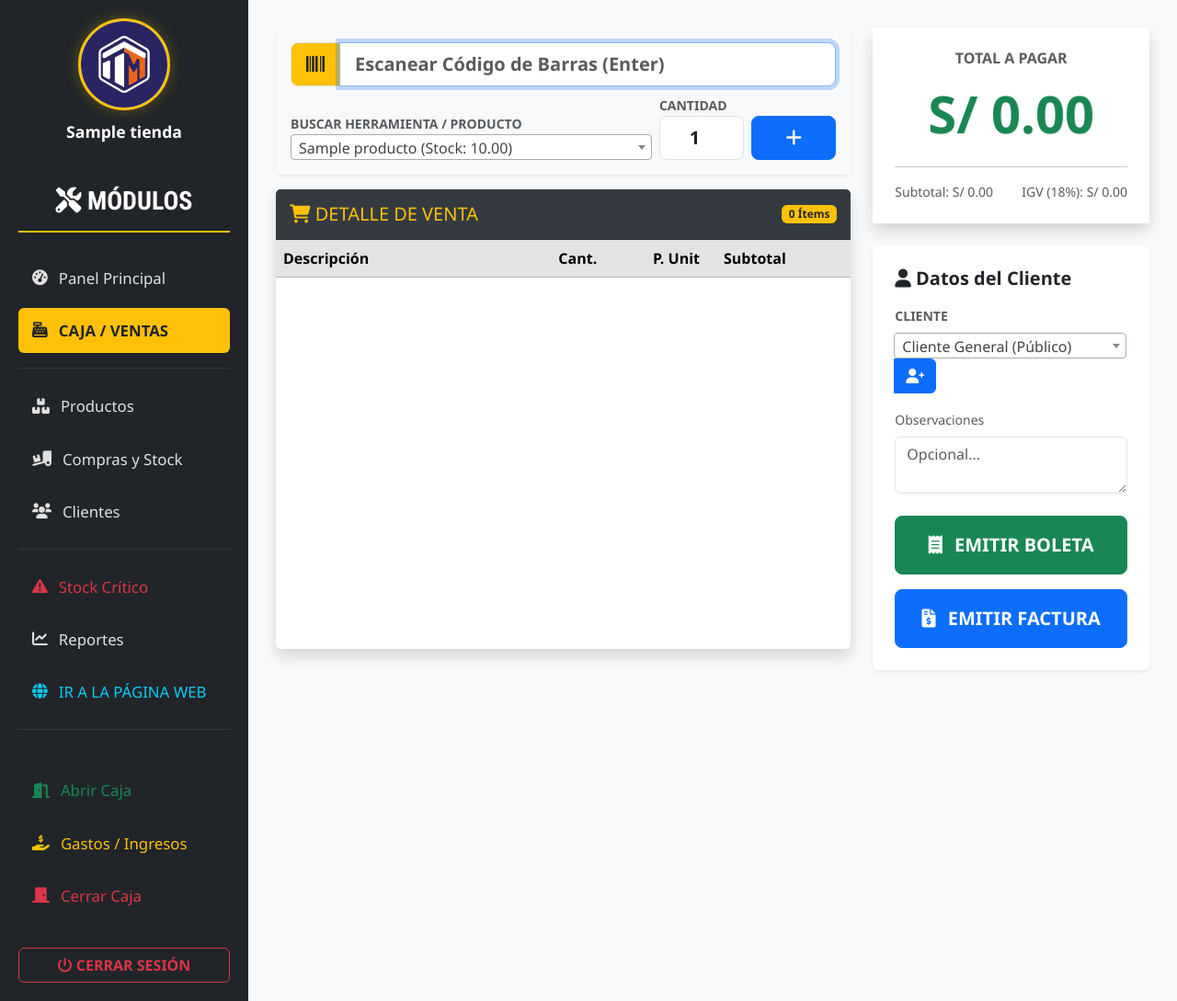
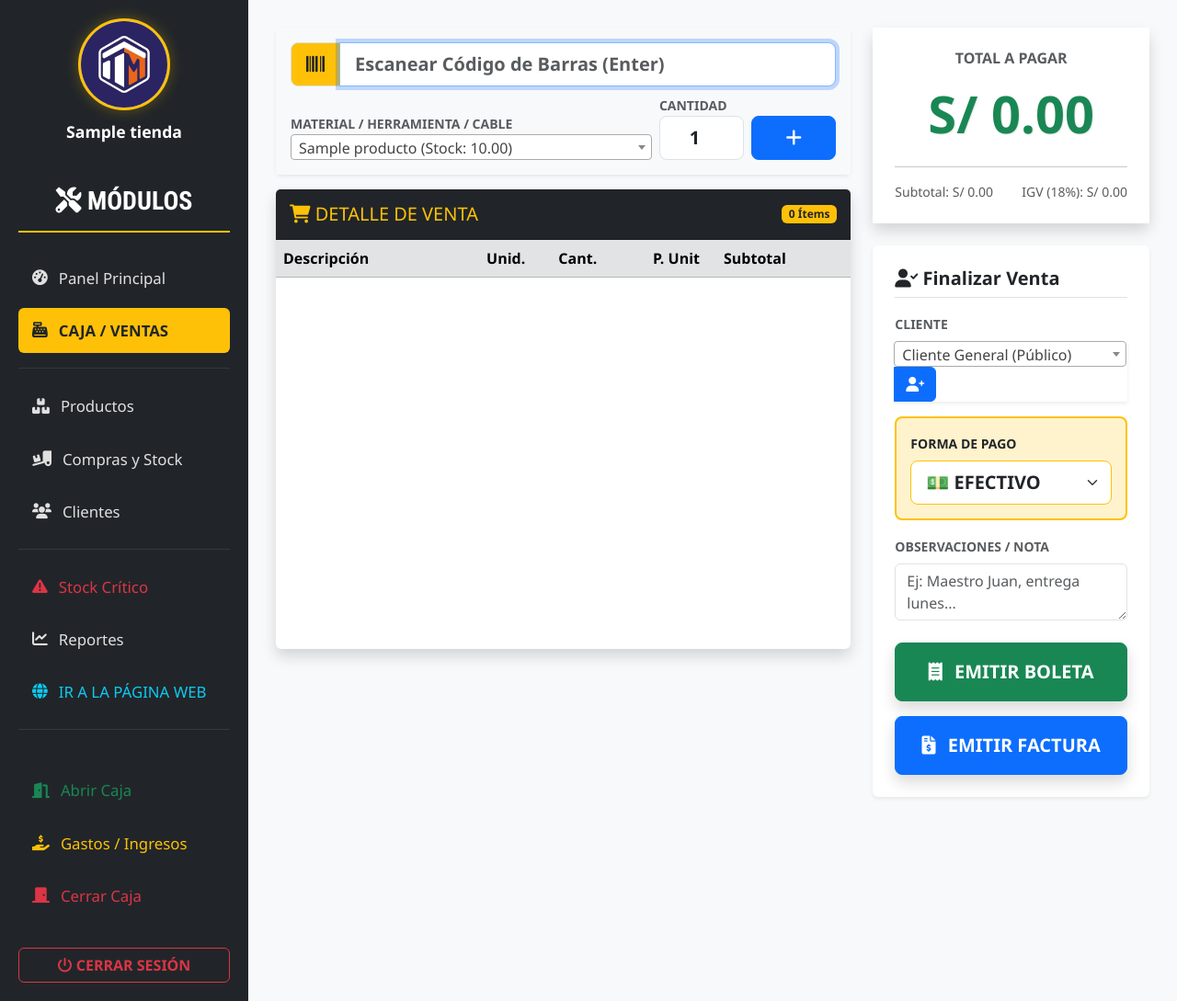
Before and after one commit to Andrevalqui/mi-ferreteria, a Django app: page /pos/ in a window 1280 px wide. Shown: the part 63-1152 px from the top of the page at 92% size. Run offline with Django 5.2, Linux system fonts and the light colour scheme; a user stored in the database is signed in; tables that the repository leaves empty hold one stand-in row (values such as "Sample post"); lists and menus that the app fills with data are empty; some libraries are stand-ins or nearby versions.

Commit message:
Update pos.html

```diff
--- a/inventario/templates/inventario/pos.html
+++ b/inventario/templates/inventario/pos.html
@@ -1,14 +1,16 @@
 {% extends 'inventario/base.html' %}
 {% load static %}
 
-{% block title %}Punto de Venta Ferretero{% endblock %}
+{% block title %}Punto de Venta Ferretero PRO{% endblock %}
 
 {% block extra_styles %}
 <link href="https://cdn.jsdelivr.net/npm/select2@4.1.0-rc.0/dist/css/select2.min.css" rel="stylesheet" />
 <style>
     .pos-container { max-width: 100%; }
-    .pos-header { background-color: #343a40; color: #ffc107; padding: 15px; border-radius: 8px 8px 0 0; }
+    .pos-header { background-color: #212529; color: #ffc107; padding: 15px; border-radius: 8px 8px 0 0; }
     .total-big { font-size: 3.5rem; font-weight: 800; color: #198754; text-align: center; text-shadow: 1px 1px 2px rgba(0,0,0,0.1); }
+    /* Resaltado para el selector de pago */
+    .payment-method-box { background-color: #fff3cd; border: 2px solid #ffc107; border-radius: 8px; padding: 15px; }
 </style>
 {% endblock %}
 
@@ -29,13 +31,13 @@
                 </div>
                 <div class="row g-2 align-items-end">
                     <div class="col-md-8">
-                        <label class="fw-bold text-muted small">BUSCAR HERRAMIENTA / PRODUCTO</label>
+                        <label class="fw-bold text-muted small text-uppercase">Material / Herramienta / Cable</label>
                         <select id="producto" class="form-select form-select-lg"></select>
                     </div>
                     <div class="col-md-2">
-                        <label class="fw-bold text-muted small">CANTIDAD</label>
-                        <!-- IMPORTANTE: step="any" permite decimales (metros, kilos) -->
-                        <input type="number" id="cantidad" class="form-control form-control-lg text-center fw-bold" value="1" min="0.1" step="any">
+                        <label class="fw-bold text-muted small text-uppercase">Cantidad</label>
+                        <!-- step="any" es vital para ferreterías (ej: 2.50 metros de cable) -->
+                        <input type="number" id="cantidad" class="form-control form-control-lg text-center fw-bold" value="1" min="0.01" step="any">
                     </div>
                     <div class="col-md-2 d-grid">
                         <button id="btn-add-to-cart" class="btn btn-primary btn-lg"><i class="fas fa-plus"></i></button>
@@ -55,6 +57,7 @@
                     <thead class="table-secondary">
                         <tr>
                             <th>Descripción</th>
+                            <th class="text-center" width="10%">Unid.</th>
                             <th class="text-center" width="15%">Cant.</th>
                             <th class="text-end" width="15%">P. Unit</th>
                             <th class="text-end" width="15%">Subtotal</th>
@@ -67,7 +70,7 @@
         </div>
     </div>
 
-    <!-- COLUMNA DERECHA: TOTALES Y CLIENTE -->
+    <!-- COLUMNA DERECHA: TOTALES, CLIENTE Y PAGO -->
     <div class="col-lg-4">
         <!-- TARJETA TOTAL -->
         <div class="card shadow border-0 mb-4">
@@ -82,32 +85,44 @@
             </div>
         </div>
 
-        <!-- FORMULARIO CLIENTE -->
+        <!-- FORMULARIO CLIENTE Y FORMA DE PAGO -->
         <div class="card shadow-sm border-0">
             <div class="card-body p-4">
-                <h5 class="card-title fw-bold mb-3"><i class="fas fa-user"></i> Datos del Cliente</h5>
+                <h5 class="card-title fw-bold mb-3 border-bottom pb-2"><i class="fas fa-user-check"></i> Finalizar Venta</h5>
 
                 <div class="mb-3">
                     <label class="form-label text-muted small fw-bold">CLIENTE</label>
-                    <div class="input-group">
+                    <div class="input-group shadow-sm">
                         <select id="cliente" class="form-select"></select>
-                        <!-- BOTÓN PLUS AGREGADO -->
                         <button class="btn btn-primary" type="button" data-bs-toggle="modal" data-bs-target="#modalNuevoCliente">
                             <i class="fas fa-user-plus"></i>
                         </button>
                     </div>
                 </div>
 
+                <!-- NUEVO: SELECTOR DE FORMA DE PAGO -->
+                <div class="payment-method-box mb-3">
+                    <label class="form-label fw-bold text-dark small text-uppercase">Forma de Pago</label>
+                    <select id="metodo_pago" class="form-select form-select-lg border-warning fw-bold">
+                        <option value="EFECTIVO">💵 EFECTIVO</option>
+                        <option value="TRANSFERENCIA">📱 TRANSFERENCIA / PLIN</option>
+                        <option value="CREDITO">💳 CRÉDITO (FÍAO / DEUDA)</option>
+                    </select>
+                    <div id="msg-credito" class="text-danger small mt-2 fw-bold" style="display:none;">
+                        * Se cargará al saldo deudor del cliente.
+                    </div>
+                </div>
+
                 <div class="mb-3">
-                    <label class="form-label text-muted small">Observaciones</label>
-                    <textarea id="observaciones" class="form-control" rows="2" placeholder="Opcional..."></textarea>
+                    <label class="form-label text-muted small fw-bold">OBSERVACIONES / NOTA</label>
+                    <textarea id="observaciones" class="form-control" rows="2" placeholder="Ej: Maestro Juan, entrega lunes..."></textarea>
                 </div>
 
                 <div class="d-grid gap-3 mt-4">
-                    <button class="btn btn-success btn-lg fw-bold py-3" onclick="emitir('BOLETA')">
+                    <button class="btn btn-success btn-lg fw-bold py-3 shadow" onclick="emitir('BOLETA')">
                         <i class="fas fa-receipt me-2"></i> EMITIR BOLETA
                     </button>
-                    <button class="btn btn-primary btn-lg fw-bold py-3" onclick="emitir('FACTURA')">
+                    <button class="btn btn-primary btn-lg fw-bold py-3 shadow" onclick="emitir('FACTURA')">
                         <i class="fas fa-file-invoice-dollar me-2"></i> EMITIR FACTURA
                     </button>
                 </div>
@@ -127,7 +142,6 @@
             <div class="modal-body">
                 <form id="form-nuevo-cliente">
                     <div class="row">
-                        <!-- SECCIÓN PERSONA -->
                         <div class="col-md-6 border-end">
                             <h6 class="fw-bold text-primary border-bottom pb-2">Persona (Boleta)</h6>
                             <div class="mb-2">
@@ -139,7 +153,6 @@
                                 <input type="text" id="reg_dni" class="form-control form-control-sm" maxlength="8">
                             </div>
                         </div>
-                        <!-- SECCIÓN EMPRESA -->
                         <div class="col-md-6">
                             <h6 class="fw-bold text-success border-bottom pb-2">Empresa (Factura)</h6>
                             <div class="mb-2">
@@ -149,14 +162,6 @@
                             <div class="mb-2">
                                 <label class="small fw-bold">RUC</label>
                                 <input type="text" id="reg_ruc" class="form-control form-control-sm" maxlength="11">
-                            </div>
-                        </div>
-                    </div>
-                    <div class="mt-3 pt-2 border-top">
-                        <div class="row">
-                            <div class="col-md-6">
-                                <label class="small fw-bold">Teléfono de Contacto</label>
-                                <input type="text" id="reg_tel" class="form-control form-control-sm">
                             </div>
                         </div>
                     </div>
@@ -181,7 +186,6 @@
     let shoppingCart = [];
     const productosData = {{ productos_json|safe }};
 
-    // --- NUEVA LÓGICA: clientesData ahora incluye RUC y RAZON para validación ---
     const clientesData = [
         { id: '', text: 'Cliente General (Público)', ruc: '', razon: '' },
         {% for cliente in clientes %}
@@ -195,46 +199,35 @@
     ];
 
     $(document).ready(function() {
-        // Inicializar Select2
-        $('#producto').select2({ data: productosData, placeholder: "Buscar material o herramienta...", width: '100%' });
-
-        // Inicializar Clientes con la nueva data
+        $('#producto').select2({ data: productosData, placeholder: "Buscar material...", width: '100%' });
         $('#cliente').select2({ data: clientesData, width: '100%' });
 
-        // Evento Agregar Click
+        $('#metodo_pago').change(function() {
+            if($(this).val() === 'CREDITO') $('#msg-credito').fadeIn();
+            else $('#msg-credito').fadeOut();
+        });
+
         $('#btn-add-to-cart').click(agregarAlCarrito);
 
-        // Evento Escáner Código de Barras
         $('#barcode_input').on('keypress', function(e) {
-            if (e.which == 13) { // Enter presionado
+            if (e.which == 13) {
                 const code = $(this).val().trim();
-                if(code) {
                 const prod = productosData.find(p => p.codigo_barras === code);
                 if(prod) {
                     $('#producto').val(prod.id).trigger('change');
-                        $('#cantidad').val(1);
                     agregarAlCarrito();
-                        $(this).val(''); // Limpiar
-                    } else {
-                        alert('Producto no encontrado con código: ' + code);
                     $(this).val('');
-                    }
                 }
             }
         });
 
-        // LÓGICA PARA GUARDAR CLIENTE RÁPIDO (CON SOPORTE EMPRESA)
         $('#btn-guardar-cliente-rapido').click(function() {
             const data = {
                 nombre: $('#reg_nombre').val(),
                 dni: $('#reg_dni').val(),
                 razon: $('#reg_razon').val(),
-                ruc: $('#reg_ruc').val(),
-                tel: $('#reg_tel').val()
+                ruc: $('#reg_ruc').val()
             };
-
-            if (!data.nombre && !data.razon) return alert("Por favor ingresa un Nombre o Razón Social.");
-
             $.ajax({
                 url: "{% url 'inventario:crear_cliente_ajax' %}",
                 method: "POST",
@@ -242,28 +235,9 @@
                 data: JSON.stringify(data),
                 headers: { 'X-CSRFToken': '{{ csrf_token }}' },
                 success: function(response) {
-                    // 1. Actualizar nuestra lista local de validación
-                    clientesData.push({
-                        id: response.id,
-                        text: response.text,
-                        ruc: response.ruc,
-                        razon: response.razon
-                    });
-
-                    // 2. Añadir al selector Select2 y seleccionar
-                    const newOption = new Option(response.text, response.id, true, true);
-                    $('#cliente').append(newOption).trigger('change');
-
-                    // 3. Limpiar formulario y cerrar modal
-                    $('#form-nuevo-cliente')[0].reset();
-                    const modalElement = document.getElementById('modalNuevoCliente');
-                    const modal = bootstrap.Modal.getInstance(modalElement);
-                    modal.hide();
-
-                    alert("¡Cliente registrado y seleccionado!");
-                },
-                error: function(xhr) {
-                    alert("Error: " + (xhr.responseJSON ? xhr.responseJSON.error : "No se pudo registrar"));
+                    clientesData.push({ id: response.id, text: response.text, ruc: response.ruc, razon: response.razon });
+                    $('#cliente').append(new Option(response.text, response.id, true, true)).trigger('change');
+                    bootstrap.Modal.getInstance(document.getElementById('modalNuevoCliente')).hide();
                 }
             });
         });
@@ -272,13 +246,13 @@
     function agregarAlCarrito() {
         const prodId = $('#producto').val();
         const qty = parseFloat($('#cantidad').val());
-
-        if(!prodId) return alert("Seleccione un producto");
-        if(isNaN(qty) || qty <= 0) return alert("Cantidad inválida");
+        if(!prodId || isNaN(qty) || qty <= 0) return alert("Seleccione producto y cantidad válida");
 
         const prodInfo = productosData.find(p => p.id == prodId);
+        // Extraemos la unidad de medida si existe en el texto (ej: "Cable (Stock: 10) [MTS]")
+        const unit = prodInfo.text.includes('[') ? prodInfo.text.split('[')[1].replace(']', '') : 'UND';
+
         const existingIdx = shoppingCart.findIndex(i => i.id == prodId);
-
         if(existingIdx > -1) {
             shoppingCart[existingIdx].quantity += qty;
         } else {
@@ -286,48 +260,36 @@
                 id: prodInfo.id,
                 name: prodInfo.text.split(' (Stock:')[0],
                 quantity: qty,
-                price: parseFloat(prodInfo.precio)
+                price: parseFloat(prodInfo.price || prodInfo.precio),
+                unit: unit
             });
         }
-
         renderizarCarrito();
-        $('#producto').val(null).trigger('change');
         $('#cantidad').val(1);
-        $('#producto').select2('open');
     }
 
     function renderizarCarrito() {
         const tbody = $('#cart-items');
         tbody.empty();
         let total = 0;
-        let count = 0;
-
         shoppingCart.forEach((item, index) => {
             const subtotal = item.quantity * item.price;
             total += subtotal;
-            count++;
-
-            const row = `
+            tbody.append(`
                 <tr>
                     <td>${item.name}</td>
+                    <td class="text-center text-muted small">${item.unit}</td>
                     <td class="text-center fw-bold">${item.quantity}</td>
                     <td class="text-end">S/ ${item.price.toFixed(2)}</td>
                     <td class="text-end fw-bold">S/ ${subtotal.toFixed(2)}</td>
-                    <td class="text-center">
-                        <button class="btn btn-outline-danger btn-sm" onclick="eliminarItem(${index})"><i class="fas fa-trash"></i></button>
-                    </td>
+                    <td class="text-center"><button class="btn btn-sm btn-outline-danger" onclick="eliminarItem(${index})"><i class="fas fa-trash"></i></button></td>
                 </tr>
-            `;
-            tbody.append(row);
+            `);
         });
-
-        const subtotal = total / 1.18;
-        const igv = total - subtotal;
-
         $('#grand-total-display').text('S/ ' + total.toFixed(2));
-        $('#subtotal-display').text('S/ ' + subtotal.toFixed(2));
-        $('#igv-display').text('S/ ' + igv.toFixed(2));
-        $('#items-count').text(count + ' Ítems');
+        $('#subtotal-display').text('S/ ' + (total / 1.18).toFixed(2));
+        $('#igv-display').text('S/ ' + (total - (total/1.18)).toFixed(2));
+        $('#items-count').text(shoppingCart.length + ' Ítems');
     }
 
     window.eliminarItem = function(index) {
@@ -336,26 +298,23 @@
     }
 
     window.emitir = function(tipo) {
-        if(shoppingCart.length === 0) return alert("El carrito está vacío.");
+        if(shoppingCart.length === 0) return alert("Carrito vacío");
+        const clienteId = $('#cliente').val();
+        const selectedClient = clientesData.find(c => c.id == clienteId);
+        const metodo = $('#metodo_pago').val();
 
-        const clienteId = $('#cliente').val();
-
-        // --- NUEVA VALIDACIÓN INTELIGENTE PARA FACTURAS ---
-        const selectedClient = clientesData.find(c => c.id == clienteId);
-
-        if (tipo === 'FACTURA') {
-            // Verificamos si existe el cliente y si tiene RUC + RAZON SOCIAL
-            if (!selectedClient || !selectedClient.ruc || !selectedClient.razon) {
-                alert("⚠️ RESTRICCIÓN DE FACTURACIÓN:\n\nEl cliente seleccionado no tiene RUC ni RAZÓN SOCIAL registrados.\n\nPara emitir una FACTURA, es obligatorio seleccionar una Empresa registrada. Si es una persona con DNI, emita una BOLETA.");
-                return; // Bloquea la emisión
+        if (tipo === 'FACTURA' && (!selectedClient || !selectedClient.ruc)) {
+            return alert("Para Factura el cliente debe tener RUC.");
         }
+        if (metodo === 'CREDITO' && !clienteId) {
+            return alert("Debe seleccionar un cliente para ventas al crédito.");
         }
-        // --------------------------------------------------
 
         const payload = {
             cliente_id: clienteId,
             observaciones: $('#observaciones').val(),
             tipo_comprobante: tipo,
+            metodo_pago: metodo, // <--- ESTO ARREGLARÁ EL ERROR 500
             cart: shoppingCart
         };
 
@@ -366,30 +325,11 @@
             data: JSON.stringify(payload),
             headers: { 'X-CSRFToken': '{{ csrf_token }}' },
             success: function(response) {
-                if (response.comprobante_id) {
-                    if (response.stocks_actualizados) {
-                        response.stocks_actualizados.forEach(update => {
-                            const productIdx = productosData.findIndex(p => p.id == update.id);
-                            if(productIdx > -1) {
-                                productosData[productIdx].stock = update.stock;
-                                const baseName = productosData[productIdx].text.split(' (Stock:')[0];
-                                productosData[productIdx].text = `${baseName} (Stock: ${update.stock})`;
-                            }
-                        });
-                    }
-
-                    $('#producto').empty().select2({ data: productosData, placeholder: "Buscar material o herramienta..." });
                 window.open("/comprobante/" + response.comprobante_id + "/ticket/", '_blank');
-
-                    $('#mensaje-ajax').text('Venta Exitosa!').fadeIn().delay(2000).fadeOut();
-                    shoppingCart = [];
-                    renderizarCarrito();
-                    $('#cliente').val(null).trigger('change');
-                    $('#observaciones').val('');
-                }
+                location.reload(); // Recargamos para actualizar stocks
             },
             error: function(xhr) {
-                alert("Error: " + (xhr.responseJSON ? xhr.responseJSON.error : "Desconocido"));
+                alert("Error: " + (xhr.responseJSON ? xhr.responseJSON.error : "Error en servidor"));
             }
         });
     }
```
Lines whose indentation alone changed are shown as unchanged.
